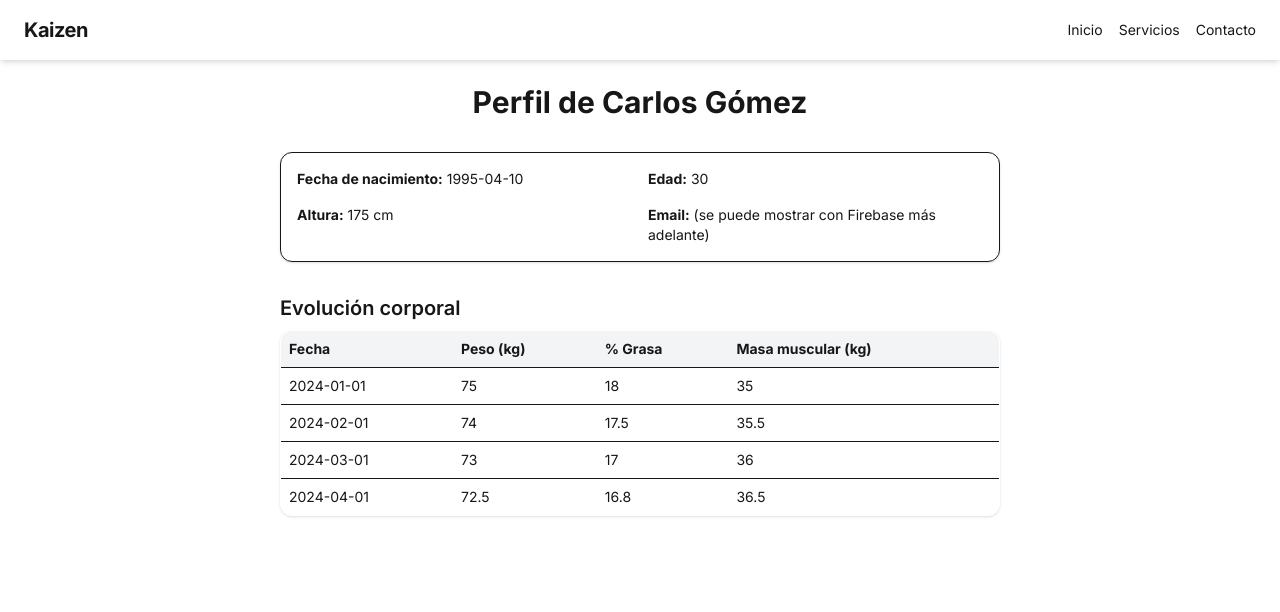
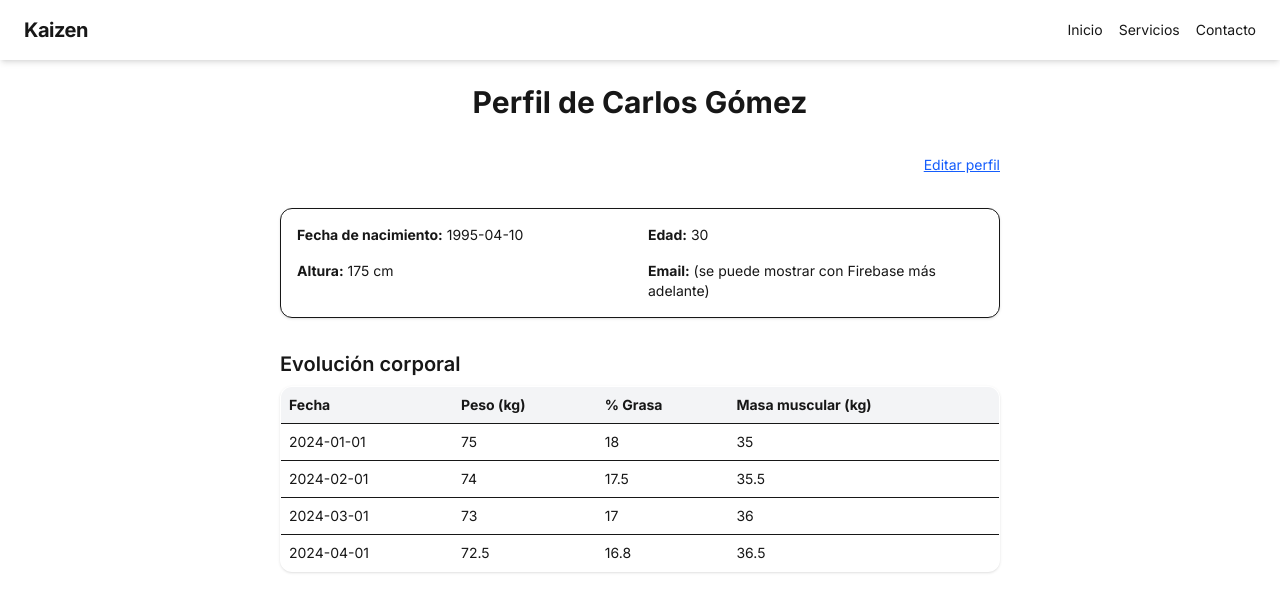
Before and after one commit to JaimeMG8/kaizen-web, a Next.js app: page /perfil in a window 1280 px wide. Shown: the top 612 px of the page. Built offline with nearby package versions, Linux system fonts and the light colour scheme.

Commit message:
feat: añadir enlace para editar el perfil

```diff
--- a/app/perfil/page.tsx
+++ b/app/perfil/page.tsx
@@ -38,6 +38,12 @@ export default function PerfilPage() {
     <div className="max-w-3xl mx-auto p-6 space-y-8">
       <h1 className="text-3xl font-bold text-center">Perfil de {nombre}</h1>
 
+      <div className="text-right">
+        <a href="/perfil/edit" className="text-blue-600 underline text-sm">
+          Editar perfil
+        </a>
+      </div>
+
       <div className="grid grid-cols-2 gap-4 text-sm border rounded-xl p-4 shadow">
         <p><strong>Fecha de nacimiento:</strong> {fechaNacimiento}</p>
         <p><strong>Edad:</strong> {edad ?? '-'}</p>
```
